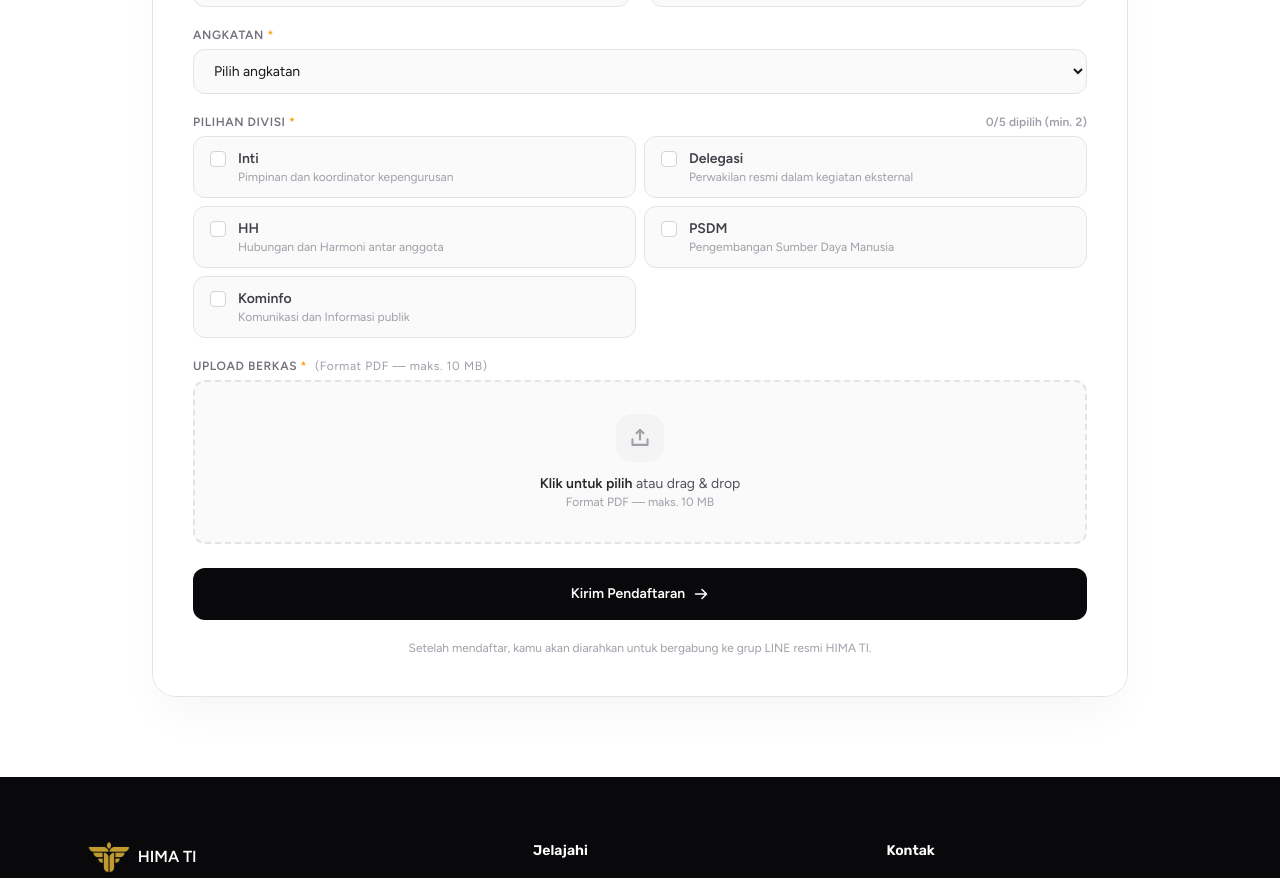
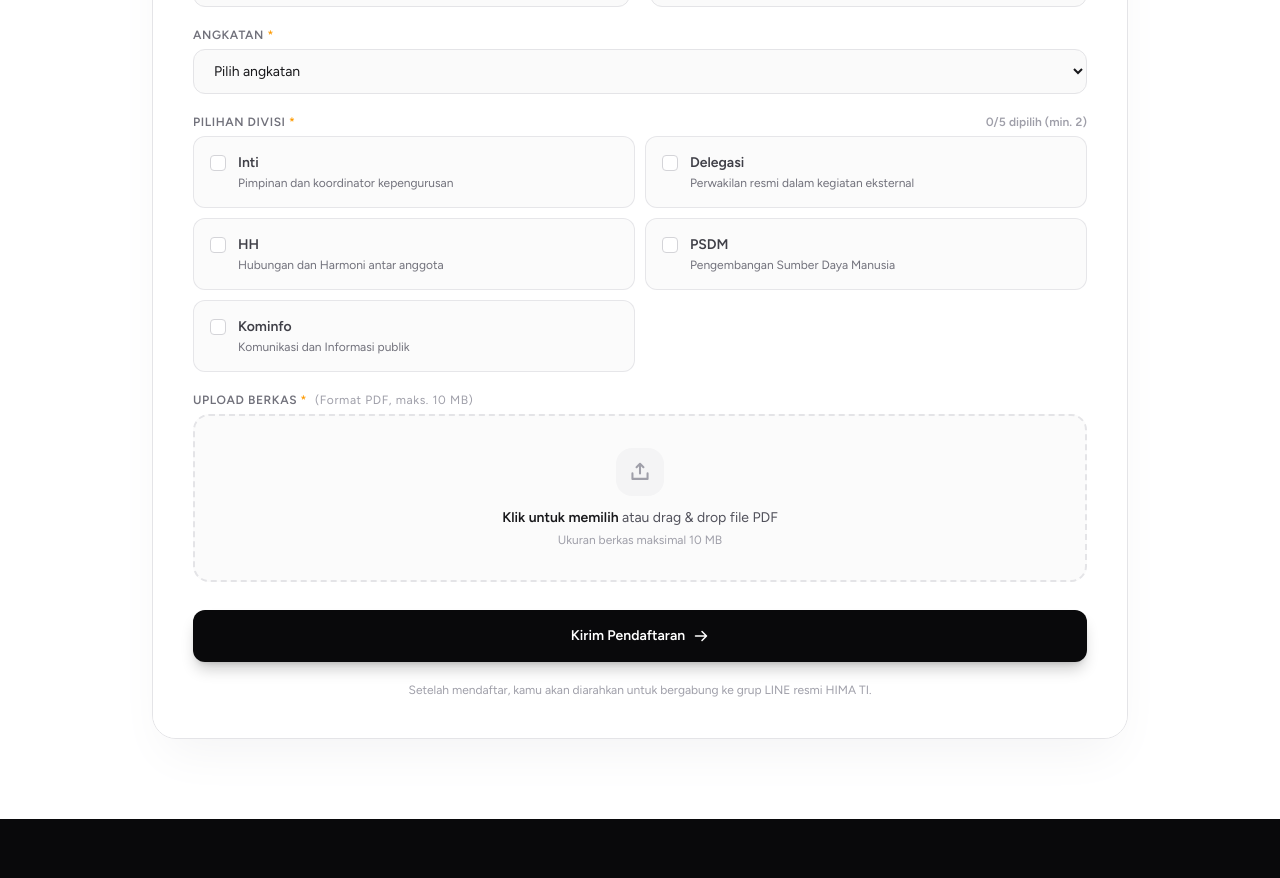
Before and after one commit to kevinazzaky/fungsionaris-hima, a Next.js app: page /pendaftaran in a window 1280 px wide. Shown: the part 1540-2418 px from the top of the page. Built offline with nearby package versions, Linux system fonts and the light colour scheme.

Commit message:
feat(pendaftaran): refine registration form validation and copy

```diff
--- a/src/components/pendaftaran/registration-form.tsx
+++ b/src/components/pendaftaran/registration-form.tsx
@@ -4,13 +4,14 @@ import { useRef, useState } from "react";
 import {
   ArrowRight,
   CheckCircle,
-  LineVertical,
   UploadSimple,
   Warning,
   X,
 } from "@phosphor-icons/react/dist/ssr";
 
 import { DIVISI_OPTIONS } from "@/lib/pendaftaran-config";
+
+import { motion } from "motion/react";
 
 const angkatanOptions = Array.from({ length: 7 }, (_, i) => String(2019 + i));
 
@@ -84,17 +85,28 @@ export function RegistrationForm() {
 
   if (status === "success") {
     return (
-      <div className="flex flex-col items-center gap-5 py-10 text-center">
-        {/* Icon */}
-        <div className="flex h-20 w-20 items-center justify-center rounded-full bg-amber-400/15 ring-8 ring-amber-400/10">
-          <CheckCircle size={40} weight="fill" className="text-amber-400" />
+      <motion.div
+        initial={{ opacity: 0, scale: 0.92 }}
+        animate={{ opacity: 1, scale: 1 }}
+        transition={{ type: "spring", stiffness: 300, damping: 25 }}
+        className="flex flex-col items-center gap-5 py-10 text-center"
+      >
+        {/* Animated Icon with Glowing Halo */}
+        <div className="relative flex h-20 w-20 items-center justify-center rounded-full bg-amber-400/20 ring-8 ring-amber-400/10">
+          <motion.div
+            initial={{ scale: 0 }}
+            animate={{ scale: 1 }}
+            transition={{ type: "spring", stiffness: 400, damping: 20, delay: 0.1 }}
+          >
+            <CheckCircle size={44} weight="fill" className="text-amber-500" />
+          </motion.div>
         </div>
 
         <div>
-          <h3 className="text-xl font-bold text-zinc-900">Pendaftaran Terkirim!</h3>
-          <p className="mt-2 max-w-sm text-sm leading-relaxed text-zinc-500">
-            Data kamu sudah kami terima. Selanjutnya, bergabunglah ke grup LINE
-            resmi HIMA TI untuk mendapatkan info lebih lanjut.
+          <h3 className="text-2xl font-bold tracking-tight text-zinc-900">Pendaftaran Berhasil Terkirim!</h3>
+          <p className="mt-2 max-w-sm text-sm leading-relaxed text-zinc-600">
+            Data kamu sudah kami terima di sistem. Selanjutnya, bergabunglah ke grup LINE
+            resmi HIMA TI untuk pengumuman jadwal wawancara.
           </p>
         </div>
 
@@ -103,12 +115,12 @@ export function RegistrationForm() {
           href={LINE_GROUP}
           target="_blank"
           rel="noopener noreferrer"
-          className="group mt-2 flex items-center gap-3 rounded-2xl border border-[#06C755]/30 bg-[#06C755]/10 px-6 py-4 transition hover:bg-[#06C755]/20"
+          className="group mt-2 flex items-center gap-3 rounded-2xl border border-[#06C755]/40 bg-[#06C755]/10 px-6 py-4 shadow-sm transition-all duration-200 hover:bg-[#06C755]/20 hover:shadow-md active:scale-95"
         >
           {/* LINE logo */}
           <svg
             viewBox="0 0 48 48"
-            className="h-9 w-9 shrink-0"
+            className="h-9 w-9 shrink-0 transition-transform duration-200 group-hover:scale-105"
             xmlns="http://www.w3.org/2000/svg"
           >
             <circle cx="24" cy="24" r="24" fill="#06C755" />
@@ -131,11 +143,11 @@ export function RegistrationForm() {
         <button
           type="button"
           onClick={() => setStatus("idle")}
-          className="mt-2 text-sm text-zinc-400 underline-offset-4 hover:text-zinc-600 hover:underline"
+          className="mt-2 text-sm font-medium text-zinc-500 underline-offset-4 hover:text-zinc-800 hover:underline"
         >
           Daftar lagi dengan data lain
         </button>
-      </div>
+      </motion.div>
     );
   }
 
@@ -191,7 +203,7 @@ export function RegistrationForm() {
         </select>
       </div>
 
-      {/* Divisi — checkbox min 2 */}
+      {/* Divisi: checkbox min 2 */}
       <div className="flex flex-col gap-1.5">
         <div className="flex items-center justify-between">
           <label className="text-xs font-bold uppercase tracking-wider text-zinc-500">
@@ -203,7 +215,7 @@ export function RegistrationForm() {
           </span>
         </div>
 
-        <div className="grid grid-cols-1 gap-2 sm:grid-cols-2">
+        <div className="grid grid-cols-1 gap-2.5 sm:grid-cols-2">
           {DIVISI_OPTIONS.map((d) => {
             const checked = selectedDivisi.includes(d.id);
             return (
@@ -211,23 +223,23 @@ export function RegistrationForm() {
                 key={d.id}
                 type="button"
                 onClick={() => toggleDivisi(d.id)}
-                className={`flex items-start gap-3 rounded-xl border px-4 py-3 text-left transition-all ${
+                className={`flex items-start gap-3 rounded-xl border p-4 text-left transition-all duration-200 active:scale-[0.98] focus-visible:outline-none focus-visible:ring-2 focus-visible:ring-amber-400 ${
                   checked
-                    ? "border-amber-400 bg-amber-50 shadow-sm shadow-amber-100"
-                    : "border-zinc-200 bg-zinc-50 hover:border-zinc-300 hover:bg-white"
+                    ? "border-amber-400 bg-amber-50/80 shadow-sm shadow-amber-200/50 ring-2 ring-amber-400/20"
+                    : "border-zinc-200/90 bg-zinc-50/80 hover:border-zinc-300 hover:bg-white"
                 }`}
               >
                 {/* Checkbox visual */}
                 <span
-                  className={`mt-0.5 flex h-4 w-4 shrink-0 items-center justify-center rounded border transition ${
+                  className={`mt-0.5 flex h-4 w-4 shrink-0 items-center justify-center rounded border transition-all duration-200 ${
                     checked
-                      ? "border-amber-500 bg-amber-400"
+                      ? "border-amber-500 bg-amber-400 scale-105"
                       : "border-zinc-300 bg-white"
                   }`}
                 >
                   {checked && (
                     <svg viewBox="0 0 12 12" className="h-2.5 w-2.5" fill="none">
-                      <path d="M2 6l3 3 5-5" stroke="#1c1c1c" strokeWidth="1.8" strokeLinecap="round" strokeLinejoin="round" />
+                      <path d="M2 6l3 3 5-5" stroke="#1c1c1c" strokeWidth="2" strokeLinecap="round" strokeLinejoin="round" />
                     </svg>
                   )}
                 </span>
@@ -235,7 +247,7 @@ export function RegistrationForm() {
                   <span className={`block text-sm font-semibold ${checked ? "text-zinc-900" : "text-zinc-700"}`}>
                     {d.label}
                   </span>
-                  <span className="block text-xs text-zinc-400">{d.desc}</span>
+                  <span className="block text-xs text-zinc-500 mt-0.5">{d.desc}</span>
                 </span>
               </button>
             );
@@ -243,7 +255,7 @@ export function RegistrationForm() {
         </div>
 
         {selectedDivisi.length < 2 && selectedDivisi.length > 0 && (
-          <p className="text-xs text-amber-600">Pilih minimal 2 divisi untuk melanjutkan.</p>
+          <p className="text-xs font-medium text-amber-600">Pilih minimal 2 divisi untuk melanjutkan.</p>
         )}
       </div>
 
@@ -251,7 +263,7 @@ export function RegistrationForm() {
       <div className="flex flex-col gap-1.5">
         <label className="text-xs font-bold uppercase tracking-wider text-zinc-500">
           Upload Berkas <span className="text-amber-500">*</span>
-          <span className="ml-2 normal-case font-normal text-zinc-400">(Format PDF — maks. 10 MB)</span>
+          <span className="ml-2 normal-case font-normal text-zinc-400">(Format PDF, maks. 10 MB)</span>
         </label>
 
         <div
@@ -263,12 +275,12 @@ export function RegistrationForm() {
             handleFileChange(e.dataTransfer.files[0] ?? null);
           }}
           onClick={() => fileInputRef.current?.click()}
-          className={`relative flex cursor-pointer flex-col items-center gap-3 rounded-xl border-2 border-dashed px-6 py-8 text-center transition-all ${
+          className={`relative flex cursor-pointer flex-col items-center gap-3 rounded-2xl border-2 border-dashed px-6 py-8 text-center transition-all duration-200 ${
             fileDragOver
-              ? "border-amber-400 bg-amber-50"
+              ? "border-amber-400 bg-amber-50 scale-[1.01] shadow-md shadow-amber-200/50"
               : file
-                ? "border-amber-400 bg-amber-50/60"
-                : "border-zinc-200 bg-zinc-50 hover:border-amber-300 hover:bg-white"
+                ? "border-amber-400 bg-amber-50/60 shadow-sm"
+                : "border-zinc-200 bg-zinc-50/70 hover:border-amber-400/80 hover:bg-white"
           }`}
         >
           <input
@@ -282,12 +294,12 @@ export function RegistrationForm() {
 
           {file ? (
             <>
-              <div className="flex h-12 w-12 items-center justify-center rounded-2xl bg-amber-400/20">
-                <UploadSimple size={22} weight="bold" className="text-amber-500" />
+              <div className="flex h-12 w-12 items-center justify-center rounded-2xl bg-amber-400/20 text-amber-500">
+                <UploadSimple size={22} weight="bold" />
               </div>
               <div>
                 <p className="text-sm font-semibold text-zinc-900">{file.name}</p>
-                <p className="text-xs text-zinc-400">{(file.size / 1024).toFixed(1)} KB</p>
+                <p className="text-xs text-zinc-500 font-mono mt-0.5">{(file.size / 1024).toFixed(1)} KB</p>
               </div>
               <button
                 type="button"
@@ -303,14 +315,14 @@ export function RegistrationForm() {
             </>
           ) : (
             <>
-              <div className="flex h-12 w-12 items-center justify-center rounded-2xl bg-zinc-100">
-                <UploadSimple size={22} weight="bold" className="text-zinc-400" />
+              <div className="flex h-12 w-12 items-center justify-center rounded-2xl bg-zinc-100 text-zinc-400 transition-transform duration-200 group-hover:scale-105">
+                <UploadSimple size={22} weight="bold" />
               </div>
               <div>
                 <p className="text-sm text-zinc-600">
-                  <span className="font-semibold text-zinc-800">Klik untuk pilih</span> atau drag &amp; drop
+                  <span className="font-semibold text-zinc-900">Klik untuk memilih</span> atau drag &amp; drop file PDF
                 </p>
-                <p className="text-xs text-zinc-400">Format PDF — maks. 10 MB</p>
+                <p className="text-xs text-zinc-400 mt-1">Ukuran berkas maksimal 10 MB</p>
               </div>
             </>
           )}
@@ -329,17 +341,17 @@ export function RegistrationForm() {
       <button
         type="submit"
         disabled={status === "loading"}
-        className="mt-1 inline-flex items-center justify-center gap-2 rounded-xl bg-zinc-950 px-8 py-4 text-sm font-bold text-white transition-all hover:bg-zinc-800 disabled:cursor-not-allowed disabled:opacity-60"
+        className="group mt-2 inline-flex items-center justify-center gap-2 rounded-xl bg-zinc-950 px-8 py-4 text-sm font-bold text-white shadow-lg shadow-zinc-950/20 transition-all duration-200 hover:bg-zinc-800 active:scale-[0.98] disabled:cursor-not-allowed disabled:opacity-60"
       >
         {status === "loading" ? (
           <>
             <span className="h-4 w-4 animate-spin rounded-full border-2 border-white/30 border-t-white" />
-            Mengirim...
+            Mengirim Data...
           </>
         ) : (
           <>
             Kirim Pendaftaran
-            <ArrowRight size={16} weight="bold" />
+            <ArrowRight size={16} weight="bold" className="transition-transform duration-200 group-hover:translate-x-1" />
           </>
         )}
       </button>
```
